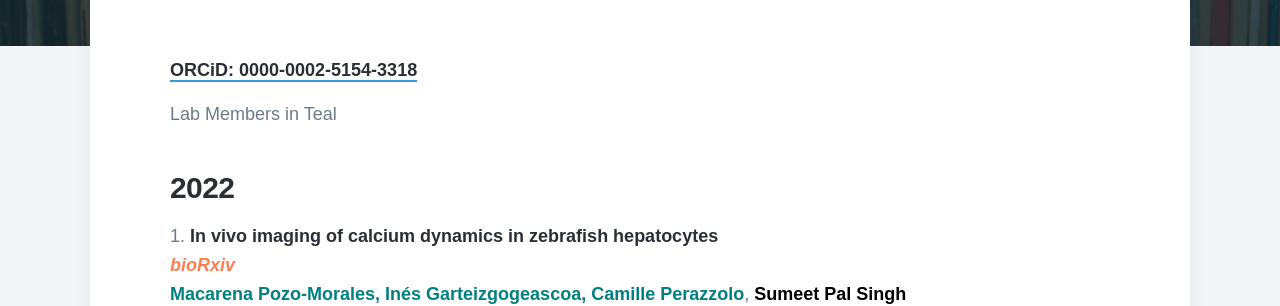
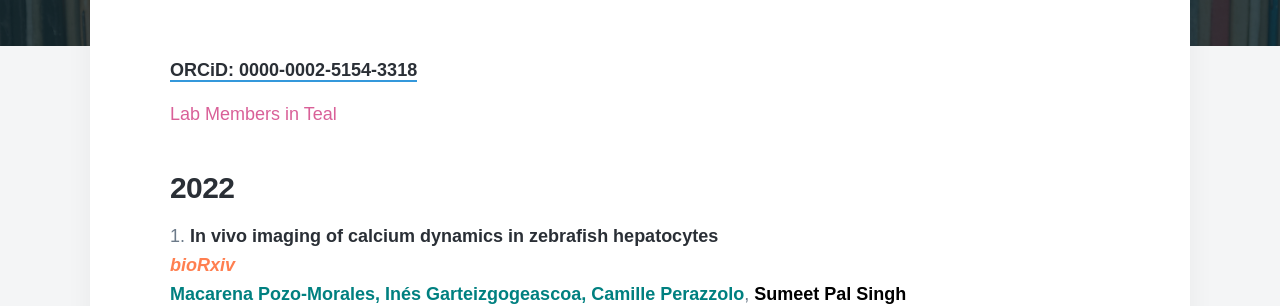
Before and after one commit to sumeetpalsingh/sumeetpalsingh.github.io, a Jekyll site: the page built from _pages/publications.md, in a window 1280 px wide. Shown: the part 540-846 px from the top of the page. Built offline with Jekyll 4.4.1, drawn with Linux system fonts in a browser that asks for light colours; nearby versions of some CDN libraries; some web fonts are replaced.

Commit message:
Update publications.md

```diff
--- a/_pages/publications.md
+++ b/_pages/publications.md
@@ -7,7 +7,7 @@ featured_image: /images/demo/publications.jpg
 
 [ORCiD: 0000-0002-5154-3318](https://orcid.org/0000-0002-5154-3318)
 
-<span style="color:D96098">Lab Members in Teal</span>
+<span style="color:#D96098">Lab Members in Teal</span>
 
 ### 2022
 
```
